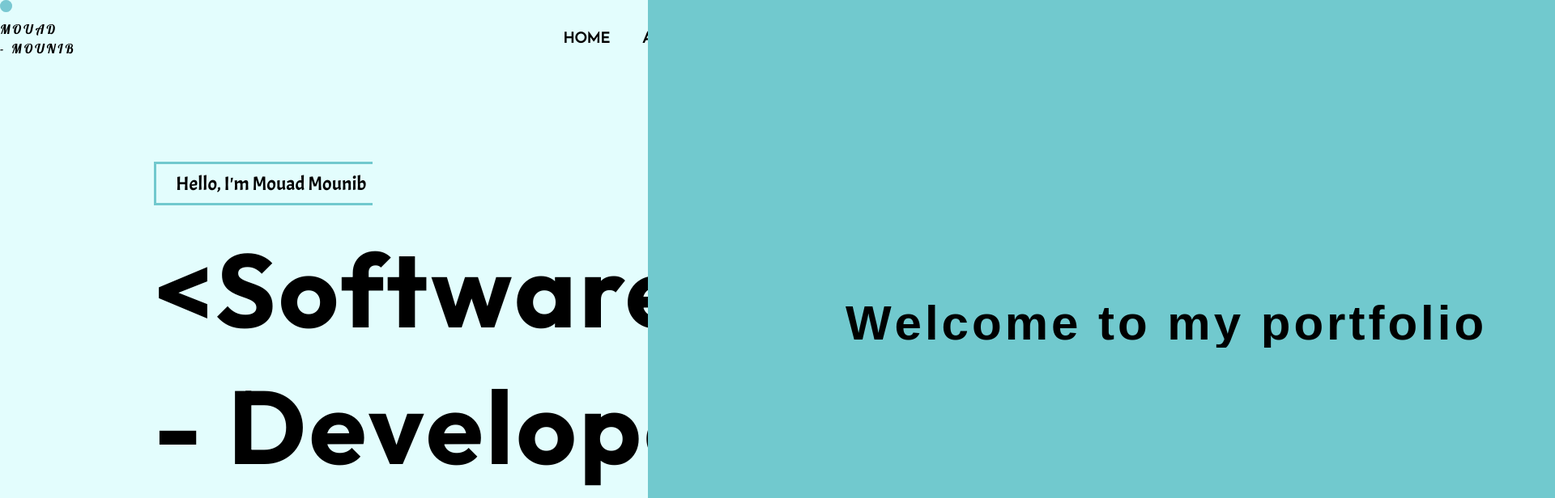
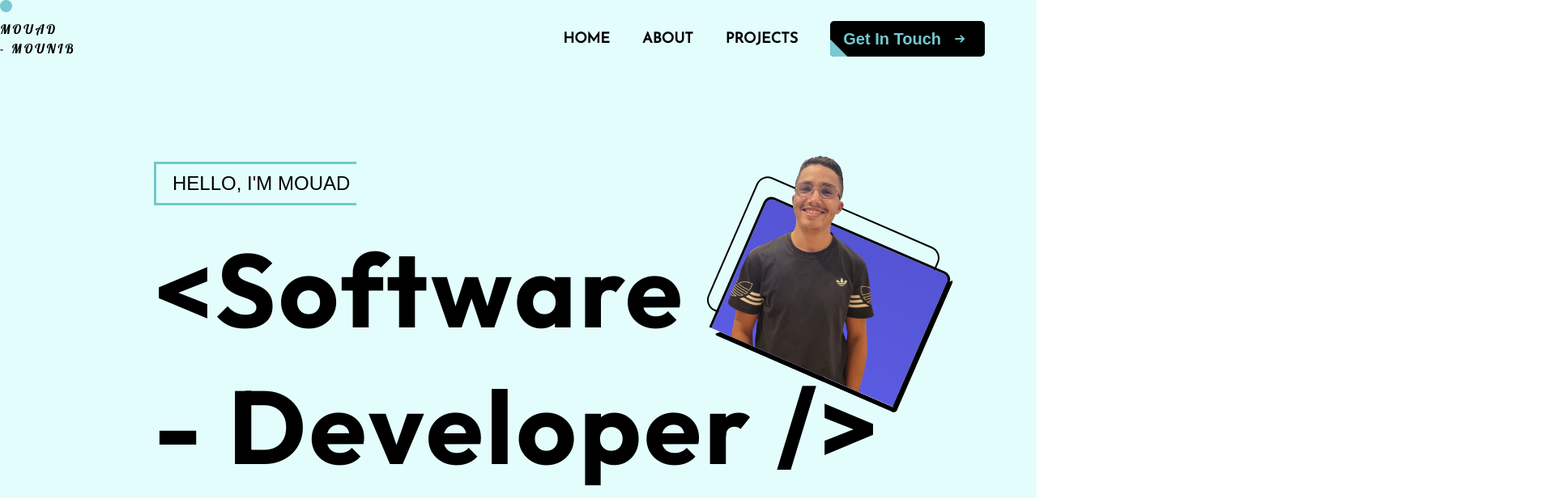
Before and after one commit to mmounib/Portfolio, a Next.js app: page / in a window 1280 px wide. Shown: the top 616 px of the page at 81% size, 1920 px wide, since content can reach past the window. Built offline with nearby package versions, Linux system fonts and the light colour scheme; a web font is replaced by a local one.

Commit message:
Still Adding Animations

```diff
--- a/app/Components/Contact/Contact.tsx
+++ b/app/Components/Contact/Contact.tsx
@@ -47,7 +47,7 @@ const cardVariants2 = {
     transition: {
       type: "spring",
       duration: 1.2,
-      delay: 0.5,
+      delay: 0.4,
     },
   },
 };
@@ -67,7 +67,7 @@ const cardVariants3 = {
     transition: {
       type: "spring",
       duration: 1.2,
-      delay: 0.6,
+      delay: 1,
     },
   },
 };
--- a/app/Components/Home.tsx
+++ b/app/Components/Home.tsx
@@ -2,9 +2,11 @@
 
 import { BsArrowDown } from "react-icons/bs";
 import { Outfit } from "next/font/google";
-import { useRef } from "react";
+import { useEffect, useRef } from "react";
 import ImageHelper from "./Helpers/ImageHelper";
 import Link from "next/link";
+import gsap from "gsap";
+import SplitType from "split-type";
 
 const outfit = Outfit({
   subsets: ["latin"],
@@ -14,26 +16,53 @@ const outfit = Outfit({
 const Home = () => {
   const contactMeRef = useRef<HTMLDivElement>(null); // add type to useRef and initialize to null
 
+  useEffect(() => {
+    const tl = gsap.timeline();
+
+    tl.to(".text__bg", { duration: 1.3, scaleX: 1 });
+    tl.to(".text__bg", { duration: 1.3, scaleX: 0 });
+
+    let typeSplit = new SplitType(".landing-text", {
+      types: "lines, words, chars",
+      tagName: "span",
+    });
+    gsap.to(".char", {
+      y: 0,
+      delay: 1.2,
+      duration: 0.1,
+      ease: "power3.out",
+      stagger: 0.035,
+    });
+  }, []);
+
   function handleJumpToContactMe() {
     if (contactMeRef.current) {
-      contactMeRef.current.scrollIntoView({ behavior: "smooth" }); // scroll to the Contact Me section
+      contactMeRef.current.scrollIntoView({ behavior: "smooth" });
     }
   }
 
   return (
     <section className={` mt-32 ${outfit}`}>
-      <div className="mx-auto text-black max-w-[900px] max-sm:px-4">
-        <h3 className="capitalize text-2xl max-sm:text-center max-sm:w-full max-sm:border-r-[3px] border-[3px] p-2 pl-6 border-r-0 w-fit border-[#71C9CE]">
-          Hello, I&apos;m Mouad Mounib
-        </h3>
+      <div className="mx-auto text-black relative max-w-[900px] max-sm:px-4">
+        <div className="relative w-fit h-fit">
+          <span className="text__bg"></span>
+          <h3 className="capitalize landing-text text-2xl max-sm:text-center max-sm:w-full max-sm:border-r-[3px] border-[3px] p-2 pl-5 border-r-0 w-fit border-[#71C9CE]">
+            Hello, I&apos;m Mouad
+          </h3>
+        </div>
 
         <div className="flex flex-col">
           <div className="flex max-sm:flex-col gap-4 mt-4 text-black">
             <h1 className="mt-6 max-sm:text-7xl">&lt;Software</h1>
-            <h1 className=" max-sm:text-7xl hidden max-sm:flex">Developer /&gt;</h1>
+            <h1 className=" max-sm:text-7xl hidden max-sm:flex">
+              Developer /&gt;
+            </h1>
             <ImageHelper />
           </div>
-          <h1 className=" -mt-16 max-sm:mt-0 max-sm:hidden"> - Developer /&gt;</h1>
+          <h1 className=" -mt-16 max-sm:mt-0 max-sm:hidden">
+            {" "}
+            - Developer /&gt;
+          </h1>
         </div>
 
         <div className="flex mt-16">
--- a/app/globals.css
+++ b/app/globals.css
@@ -56,19 +56,23 @@ h1 {
   transition: background-color 0.3s ease, all 0.3s ease, opacity 0.3s ease;
 }
 .landing-text {
-  /* position: relative; */
-  width: 100%;
-  /* overflow: hidden; */
-  display: flex;
-  justify-content: center;
-  align-items: center;
-}
-
-.landing-text h1 {
   /* position: absolute; */
   clip-path: polygon(0 0, 100% 0, 100% 100%, 0% 100%);
   overflow: hidden;
   /* height: 79px; */
+}
+.text__bg {
+  display: block;
+  width: 100%;
+  height: 100%;
+  position: absolute;
+  left: 0;
+  top: 0;
+  z-index: 100;
+  transform-origin: left;
+  transform: scaleX(0);
+  background-color: #71c9ce;
+
 }
 .char {
   transform: translateY(-115px);
--- a/app/page.tsx
+++ b/app/page.tsx
@@ -12,27 +12,26 @@ import AnimatedCursor from "./Components/AnimatedCursor";
 import { useEffect, useRef, useState } from "react";
 
 const Page = () => {
-  const isMounted = useRef(false);
-  useEffect(() => {
-    if (!isMounted.current) {
-      const tl = gsap.timeline();
+  // useEffect(() => {
+  //   if (!isMounted.current) {
+  //     const tl = gsap.timeline();
 
-      tl.to(".landing-page", { x: screen.width, delay: 4, duration: 2 });
-      let typeSplit = new SplitType(".landing-text h1", {
-        types: "lines, words, chars",
-        tagName: "span",
-      });
+  //     // tl.to(".landing-page", { x: screen.width, delay: 4, duration: 2 });
+  //     // let typeSplit = new SplitType(".landing-text h1", {
+  //     //   types: "lines, words, chars",
+  //     //   tagName: "span",
+  //     // });
 
-      gsap.to(".char", {
-        y: 0,
-        delay: 0.2,
-        duration: 0.1,
-        ease: "power3.out",
-        stagger: 0.025,
-      });
-      isMounted.current = true;
-    }
-  }, []);
+  //     tl.to(".char", {
+  //       y: 0,
+  //       delay: 0.2,
+  //       duration: 0.1,
+  //       ease: "power3.out",
+  //       stagger: 0.025,
+  //     });
+  //     isMounted.current = true;
+  //   }
+  // }, []);
 
   const lenis = new Lenis();
 
@@ -47,11 +46,11 @@ const Page = () => {
 
   return (
     <>
-      <div className="landing-page absolute inset-0 z-[1000] w-screen h-screen bg-secondary">
+      {/* <div className="landing-page absolute inset-0 z-[1000] w-screen h-screen bg-secondary">
         <div className="landing-text w-full h-screen">
           <h1 className="text-black text-6xl">Welcome to my portfolio</h1>
         </div>
-      </div>
+      </div> */}
       <div
         id="smoothscroller"
         className=" bg-primary h-full max-sm:overflow-hidden"
```
